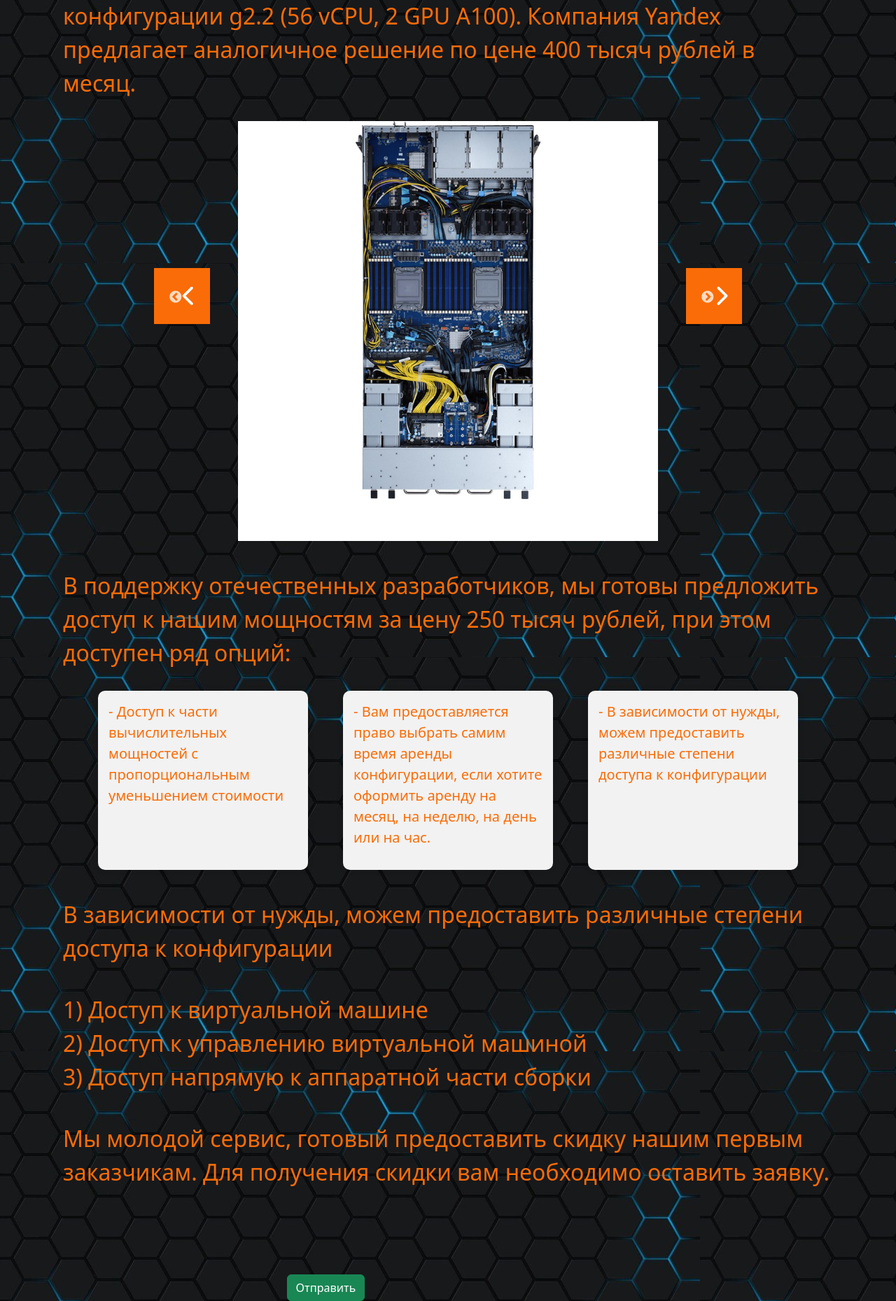
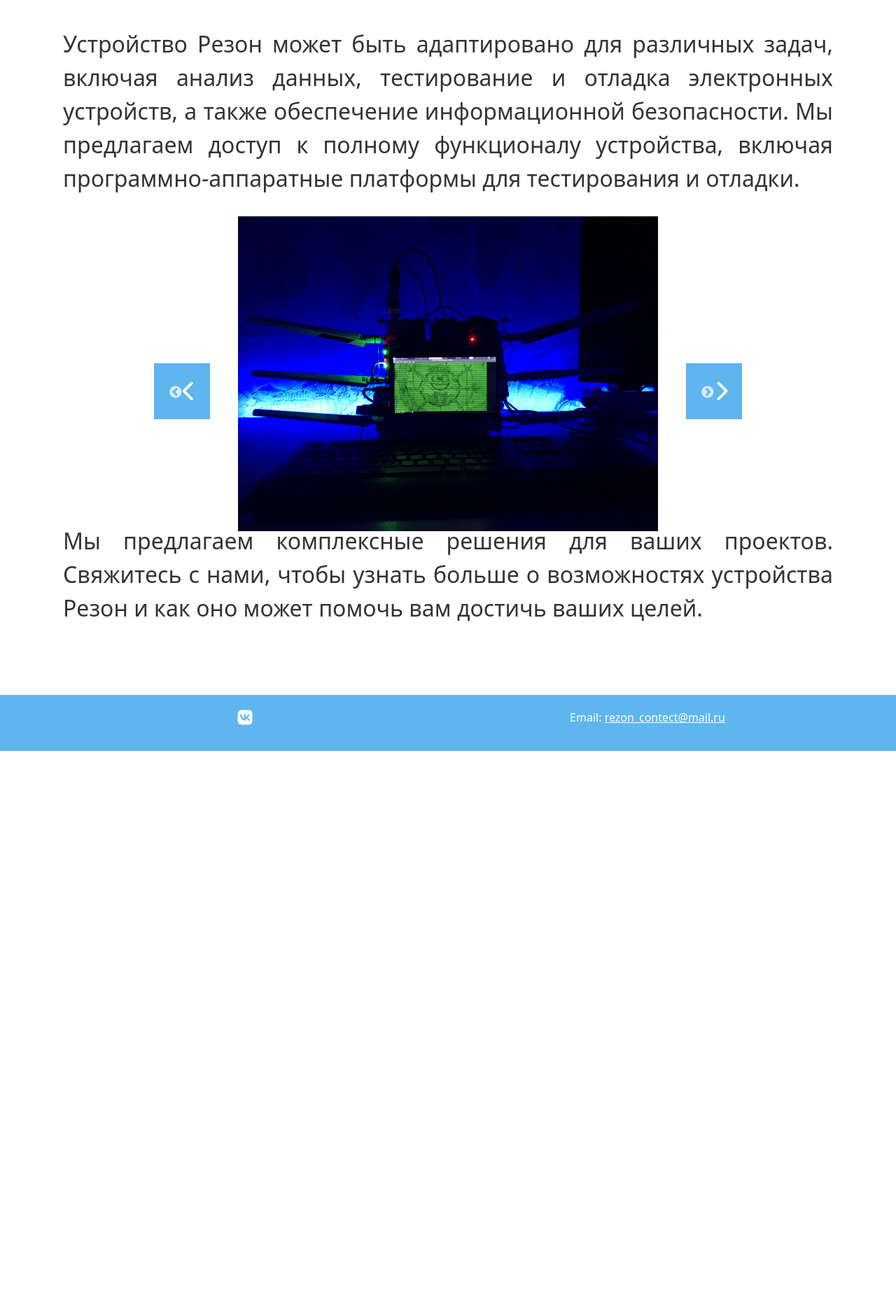
Before and after one commit to davy1ex/rezon_landing, a Django app: page / in a window 1280 px wide. Shown: the part 1313-3172 px from the top of the page at 70% size. After the commit the page ends 2386 px from the top, so only its background shows below. Run offline with Django 4.2, Linux system fonts and the light colour scheme.

Commit message:
initial commit

```diff
--- a/upasi/lending/static/main/css/main.css
+++ b/upasi/lending/static/main/css/main.css
@@ -1,10 +1,27 @@
-body {
+/* body {
     background-image: url("../img/img.png");
+} */
+main{
+    color: #333333;
 }
-main{
-    color: #fa6c07;
+
+.block_header, .rezon  {
+    align-items: center;
+    display: flex;
+    justify-content: center;
 }
+
+.description, .assemblies, .support {
+    text-align: justify;
+}
+
+.header_style {
+    color: #5FB5EE !important;
+}
+
 aside img {
+    display: flex;
+    align-items: center;
     margin-top: 30px;
     margin-left: 30px;
     width: 150px;
@@ -14,7 +31,7 @@ aside img {
 
 h1 {
     text-align: center;
-    padding-top: 200px;
+    /* padding-top: 200px; */
     font-size: 60px;
 
 }
@@ -26,6 +43,8 @@ h1 {
     margin-left: auto;
     margin-right: auto;
 }
+
+
 
 .nvidia img {
     max-width: 700px;
@@ -60,16 +79,16 @@ h1 {
     max-height: 100%;
 }
 
-.slider img.slick-active {
+/* .slider img.slick-active {
     opacity: 1;
-}
+} */
 
 .slick-prev,
 .slick-next {
     font-size: 30px;
     width: 80px;
     height: 80px;
-    background-color: #fa6c07;
+    background-color: #5FB5EE;
     color: #fff;
     top: 50%;
 }
@@ -85,7 +104,8 @@ h1 {
 }
 
 .support {
-    padding-top: 240px;
+    padding-top: 40px;
+    padding-bottom: 100px;
     font-size: 32px;
     max-width: 1100px;
     margin-left: auto;
@@ -113,3 +133,20 @@ form {
     width: 500px;
     margin-top: 50px;
 }
+
+
+.footer {
+    background-color: #5FB5EE;
+    color: #ffffff; /* Белый цвет текста */
+    padding: 20px 0; /* Отступы сверху и снизу */
+    text-align: center; /* Центрирование текста */
+}
+
+.footer a {
+    color: #ffffff; /* Белый цвет текста для ссылок */
+}
+
+.footer i {
+    font-size: 24px; /* Размер иконки */
+    margin-right: 10px; /* Отступ справа от иконки */
+}
--- a/upasi/lending/templates/main/index.html
+++ b/upasi/lending/templates/main/index.html
@@ -1,12 +1,11 @@
 {% load static %}
 <!DOCTYPE html>
-<html lang="en">
+<html lang="ru">
 <head>
     <meta charset="UTF-8">
-    <meta name="viewport"
-          content="width=device-width, user-scalable=no, initial-scale=1.0, maximum-scale=1.0, minimum-scale=1.0">
+    <meta name="viewport" content="width=device-width, user-scalable=no, initial-scale=1.0, maximum-scale=1.0, minimum-scale=1.0">
     <meta http-equiv="X-UA-Compatible" content="ie=edge">
-    <title>{% block title %}Главная страница{% endblock %}</title>
+    <title>{% block title %}Устройство Резон{% endblock %}</title>
     <script src="https://ajax.googleapis.com/ajax/libs/jquery/3.6.0/jquery.min.js"></script>
     <link rel="stylesheet" type="text/css" href="https://cdn.jsdelivr.net/npm/slick-carousel/slick/slick.css"/>
     <link rel="stylesheet" type="text/css" href="https://cdn.jsdelivr.net/npm/slick-carousel/slick/slick-theme.css"/>
@@ -16,55 +15,51 @@
     <link rel="stylesheet" href="https://use.fontawesome.com/releases/v6.4.0/css/all.css">
 </head>
 <body>
-    <aside>
-        <img src="{% static 'main/img/logo.jpg' %}" alt="Логотип">
-    </aside>
+    <div class="block_header">
+        <img src="{% static 'main/img/rezon_logo.jpg' %}" alt="Логотип Резон">
+    </div>
+
+
     <main>
-        <h1>
-            Упаси 1.0
+        <h1 class="header_style">
+            Устройство Резон
         </h1>
             <div class="description">
-                Видеокарта A100 GPU от NVIDIA - это ускоритель для вычислительных задач, который обеспечивает непревзойденное ускорение нагрузок ИИ, анализа данных и HPC для решения самых сложных вычислительных задач. Она основана на архитектуре NVIDIA Ampere и содержит 6912 ядер CUDA и 40 Гб оперативной памяти HBM2 12. Видеокарта A100 GPU обладает самой быстрой в мире пропускной способностью памяти (более 2 ТБ/с), что позволяет работать с самыми крупными моделями и наборами данных.
+                Устройство Резон предназначено для тестирования и отладки электронных устройств, а также для обеспечения информационной безопасности. Оно включает в себя множество функций, включая анализ данных, обнаружение угроз, тестирование производительности и многое другое.
             </div>
-        <div class="nvidia">
-            <img src="{% static 'main/img/nvidia.png' %}" alt="Видеокарта">
+        <div class="rezon">
+            <img src="{% static 'main/img/rezon_device.png' %}" style="width:800px" alt="Устройство Резон">
         </div>
         <div class="assemblies">
-            Сборки на базе видеокарты A100 GPU от NVIDIA могут быть использованы для решения самых сложных вычислительных задач, таких как анализ данных, HPC и ИИ. Мы предлагаем доступ к конфигурации g2.2 (56 vCPU, 2 GPU A100). Компания Yandex предлагает аналогичное решение по цене 400 тысяч рублей в месяц.
+            Устройство Резон может быть адаптировано для различных задач, включая анализ данных, тестирование и отладка электронных устройств, а также обеспечение информационной безопасности. Мы предлагаем доступ к полному функционалу устройства, включая программно-аппаратные платформы для тестирования и отладки.
         </div>
         <div class="slider">
+            <img src="{% static 'main/img/slide2.png' %}" alt="Изображение 2">
             <img src="{% static 'main/img/slide1.png' %}" alt="Изображение 1">
-            <img src="{% static 'main/img/slide2.png' %}" alt="Изображение 2">
+
             <img src="{% static 'main/img/slide3.png' %}" alt="Изображение 3">
         </div>
         <div class="support">
-            В поддержку отечественных разработчиков, мы готовы предложить доступ к нашим мощностям за цену 250 тысяч рублей, при этом доступен ряд опций:
-        </div>
-        <div class="textbox-container">
-            <div class="textbox">
-                <p>- Доступ к части вычислительных мощностей с пропорциональным уменьшением стоимости</p>
-            </div>
-            <div class="textbox">
-                <p>- Вам предоставляется право выбрать самим время аренды конфигурации, если хотите оформить аренду на месяц, на неделю, на день или на час.</p>
-            </div>
-            <div class="textbox">
-                <p>- В зависимости от нужды, можем предоставить различные степени доступа к конфигурации</p>
-            </div>
-        </div>
-        <div class="assemblies">
-             В зависимости от нужды, можем предоставить различные степени доступа к конфигурации
-        </div>
-        <div class="assemblies">
-            1) Доступ к виртуальной машине<br>
-            2) Доступ к управлению виртуальной машиной<br>
-            3) Доступ напрямую к аппаратной части сборки
-        </div>
-        <div class="assemblies">
-            Мы молодой сервис, готовый предоставить скидку нашим первым заказчикам.
-            Для получения скидки вам необходимо оставить заявку.
+            Мы предлагаем комплексные решения для ваших проектов. Свяжитесь с нами, чтобы узнать больше о возможностях устройства Резон и как оно может помочь вам достичь ваших целей.
         </div>
 
     </main>
+        <!-- Footer -->
+        <footer class="footer">
+            <div class="container">
+                <div class="row">
+                    <div class="col-md-6">
+                        <a href="https://vk.com/rezon_63" target="_blank">
+                            <i class="fab fa-vk"></i>
+                        </a>
+                    </div>
+                    <div class="col-md-6">
+                        <p>Email: <a href="mailto:rezon_contect@mail.ru">rezon_contect@mail.ru</a></p>
+                    </div>
+                </div>
+            </div>
+        </footer>
+
         <script type="text/javascript">
             $(document).ready(function(){
                 $('.slider').slick({
@@ -81,13 +76,8 @@
                 });
             });
         </script>
-     <form method="post">
-            {% csrf_token %}
-            {{ form.name}}<br>
-            {{ form.email}}<br>
-            {{ form.comment}}<br>
-            <span>{{ error }}</span>
-            <button class="btn btn-success" type="submit">Отправить</button>
-        </form>
     </body>
     </html>
+
+</body>
+</html>
```
Also changed, not shown: upasi/lending/static/main/img/logo.jpg (deleted), upasi/lending/static/main/img/rezon_logo.jpg (added), upasi/lending/static/main/img/slide1.png, upasi/lending/static/main/img/slide2.png, upasi/lending/static/main/img/slide3.png, 2 other files. Lines whose indentation alone changed are shown as unchanged.
